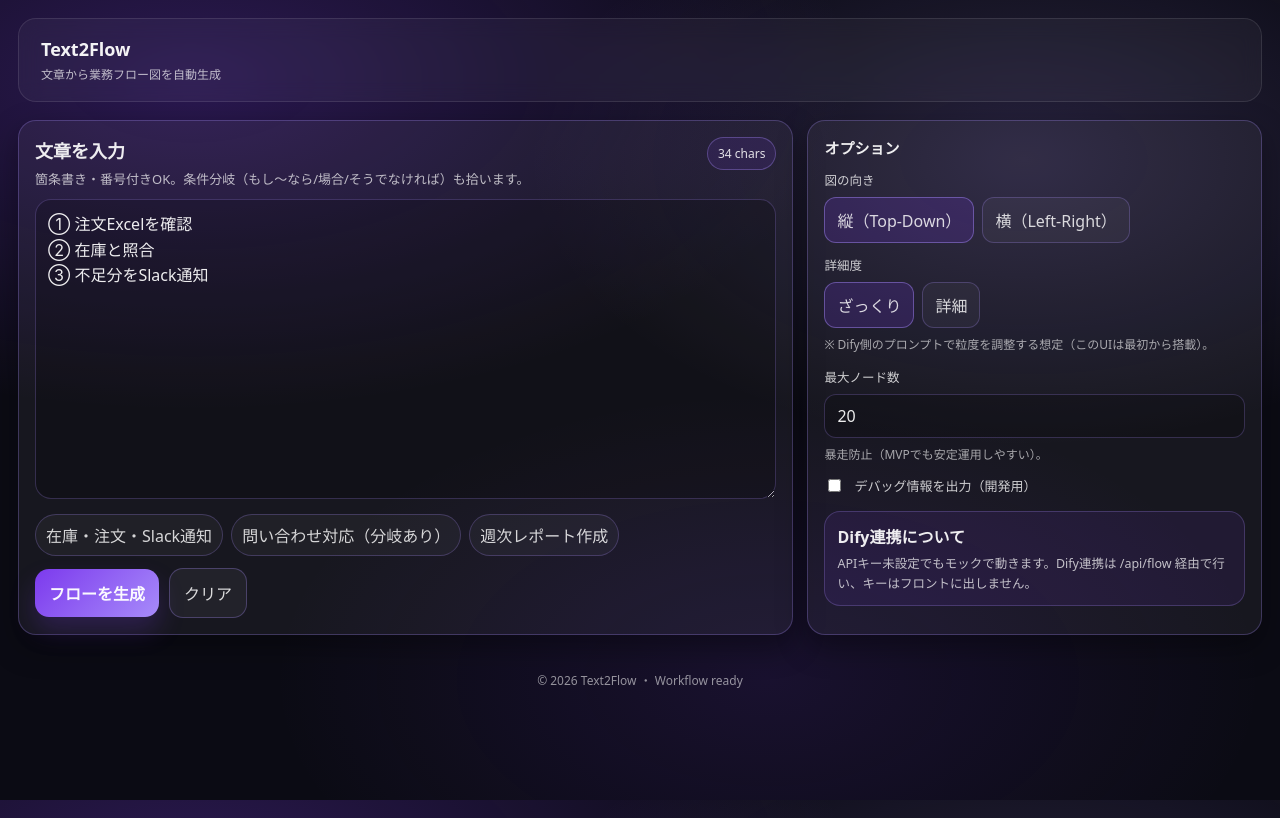
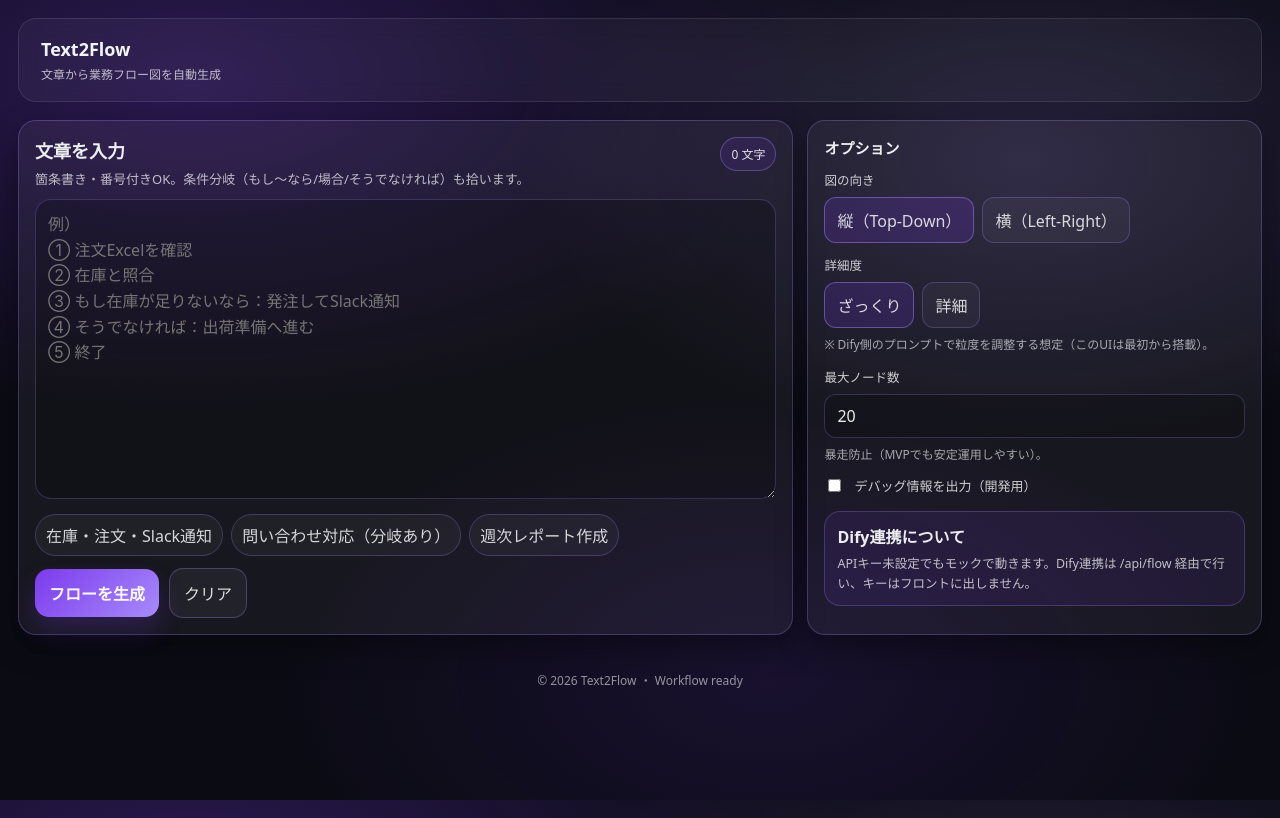
Before and after one commit to Kodama-1205/text2flow, a Next.js app: page /input in a window 1280 px wide. Built offline with nearby package versions, Linux system fonts and the light colour scheme.

Commit message:
ui: make input textarea empty by default (samples as examples)

```diff
--- a/app/input/page.tsx
+++ b/app/input/page.tsx
@@ -32,7 +32,8 @@ const samples = [
 ];
 
 export default function InputPage() {
-  const [text, setText] = useState(samples[0].text);
+  // ★初期値は空（サンプルは“例”としてボタンで挿入）
+  const [text, setText] = useState("");
   const [orientation, setOrientation] = useState<Orientation>("TD");
   const [detail, setDetail] = useState<Detail>("simple");
   const [maxNodes, setMaxNodes] = useState(20);
@@ -97,14 +98,19 @@ export default function InputPage() {
                 箇条書き・番号付きOK。条件分岐（もし〜なら/場合/そうでなければ）も拾います。
               </div>
             </div>
-            <div className={styles.counter}>{textCount} chars</div>
+            <div className={styles.counter}>{textCount} 文字</div>
           </div>
 
           <textarea
             className={styles.textarea}
             value={text}
             onChange={(e) => setText(e.target.value)}
-            placeholder="例）① 注文Excelを確認 ② 在庫と照合 ③ 不足分をSlack通知"
+            placeholder={`例）
+① 注文Excelを確認
+② 在庫と照合
+③ もし在庫が足りないなら：発注してSlack通知
+④ そうでなければ：出荷準備へ進む
+⑤ 終了`}
           />
 
           <div className={styles.row}>
```
